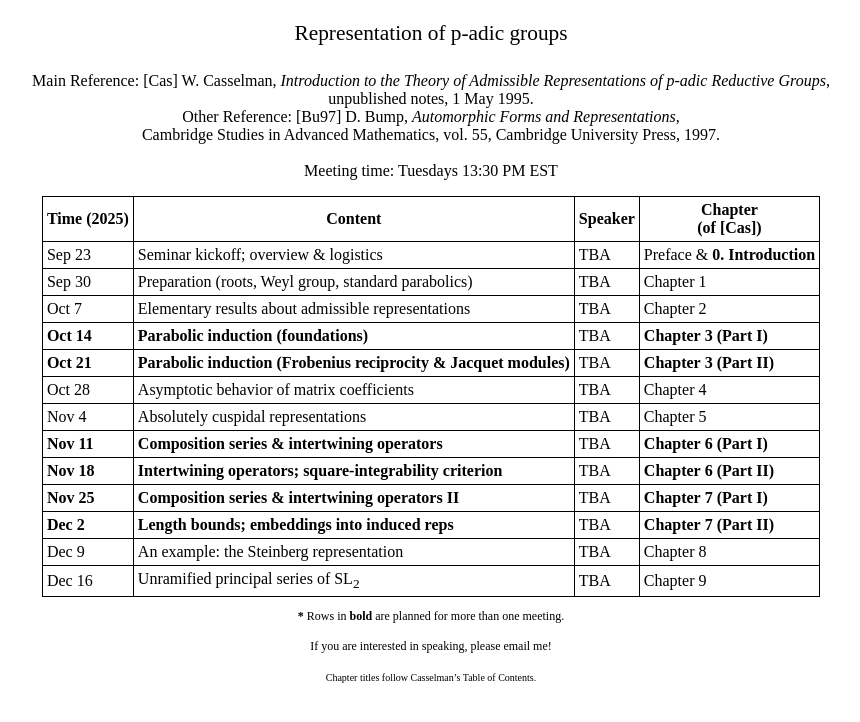
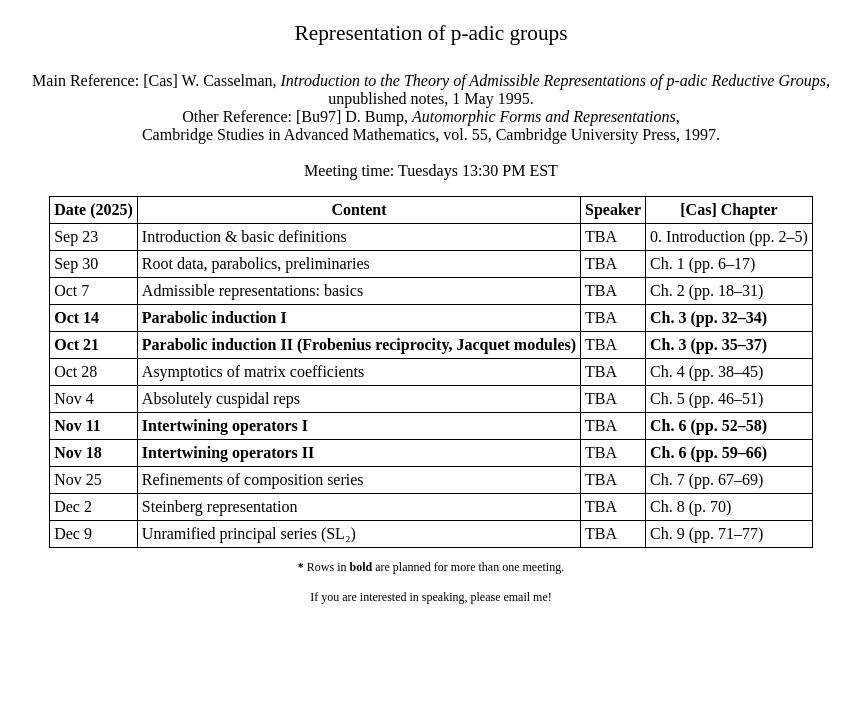
Before and after one commit to axhou/axhou.github.io, a Jekyll site: the page 25caspadic.html, which Jekyll copies as it is, in a window 1280 px wide. Shown: the top 722 px of the page, without its empty margins (209-1069 px from the left). Built offline with Jekyll 4.4.1, drawn with Linux system fonts in a browser that asks for light colours.

Commit message:
Update 25caspadic.html

```diff
--- a/25caspadic.html
+++ b/25caspadic.html
@@ -5,7 +5,7 @@
   <meta charset="UTF-8" />
   <style>
     body { background: white; font-family: serif; font-size: 16px; }
-    h3, h4 { text-align: center; font-weight: normal; font-size: 16pt; margin-bottom: 1.2em; }
+    h3 { text-align: center; font-weight: normal; font-size: 16pt; margin-bottom: 1.2em; }
     table { border-collapse: collapse; margin: 0 auto; margin-top: 1em; }
     th, td { border: 1px solid black; padding: 4px; }
     tfoot td { border: 0; text-align: center; font-size: 12px; padding-top: 1em; }
@@ -27,43 +27,37 @@
   <table>
     <thead>
       <tr>
-        <th>Time (2025)</th>
+        <th>Date (2025)</th>
         <th>Content</th>
         <th>Speaker</th>
-        <th>Chapter<br/>(of [Cas])</th>
+        <th>[Cas] Chapter</th>
       </tr>
     </thead>
     <tbody>
-      <tr><td>Sep&nbsp;23</td><td>Seminar kickoff; overview &amp; logistics</td><td>TBA</td><td>Preface &amp; <b>0. Introduction</b></td></tr>
-      <tr><td>Sep&nbsp;30</td><td>Preparation (roots, Weyl group, standard parabolics)</td><td>TBA</td><td>Chapter&nbsp;1</td></tr>
-      <tr><td>Oct&nbsp;7</td><td>Elementary results about admissible representations</td><td>TBA</td><td>Chapter&nbsp;2</td></tr>
+      <tr><td>Sep&nbsp;23</td><td>Introduction &amp; basic definitions</td><td>TBA</td><td>0. Introduction (pp.&nbsp;2–5)</td></tr>
+      <tr><td>Sep&nbsp;30</td><td>Root data, parabolics, preliminaries</td><td>TBA</td><td>Ch.&nbsp;1 (pp.&nbsp;6–17)</td></tr>
+      <tr><td>Oct&nbsp;7</td><td>Admissible representations: basics</td><td>TBA</td><td>Ch.&nbsp;2 (pp.&nbsp;18–31)</td></tr>
 
       <tr><td><strong>Oct&nbsp;14</strong></td>
-          <td><strong>Parabolic induction (foundations)</strong></td>
-          <td>TBA</td><td><strong>Chapter&nbsp;3 (Part&nbsp;I)</strong></td></tr>
+          <td><strong>Parabolic induction I</strong></td>
+          <td>TBA</td><td><strong>Ch.&nbsp;3 (pp.&nbsp;32–34)</strong></td></tr>
       <tr><td><strong>Oct&nbsp;21</strong></td>
-          <td><strong>Parabolic induction (Frobenius reciprocity &amp; Jacquet modules)</strong></td>
-          <td>TBA</td><td><strong>Chapter&nbsp;3 (Part&nbsp;II)</strong></td></tr>
+          <td><strong>Parabolic induction II (Frobenius reciprocity, Jacquet modules)</strong></td>
+          <td>TBA</td><td><strong>Ch.&nbsp;3 (pp.&nbsp;35–37)</strong></td></tr>
 
-      <tr><td>Oct&nbsp;28</td><td>Asymptotic behavior of matrix coefficients</td><td>TBA</td><td>Chapter&nbsp;4</td></tr>
-      <tr><td>Nov&nbsp;4</td><td>Absolutely cuspidal representations</td><td>TBA</td><td>Chapter&nbsp;5</td></tr>
+      <tr><td>Oct&nbsp;28</td><td>Asymptotics of matrix coefficients</td><td>TBA</td><td>Ch.&nbsp;4 (pp.&nbsp;38–45)</td></tr>
+      <tr><td>Nov&nbsp;4</td><td>Absolutely cuspidal reps</td><td>TBA</td><td>Ch.&nbsp;5 (pp.&nbsp;46–51)</td></tr>
 
       <tr><td><strong>Nov&nbsp;11</strong></td>
-          <td><strong>Composition series &amp; intertwining operators</strong></td>
-          <td>TBA</td><td><strong>Chapter&nbsp;6 (Part&nbsp;I)</strong></td></tr>
+          <td><strong>Intertwining operators I</strong></td>
+          <td>TBA</td><td><strong>Ch.&nbsp;6 (pp.&nbsp;52–58)</strong></td></tr>
       <tr><td><strong>Nov&nbsp;18</strong></td>
-          <td><strong>Intertwining operators; square-integrability criterion</strong></td>
-          <td>TBA</td><td><strong>Chapter&nbsp;6 (Part&nbsp;II)</strong></td></tr>
+          <td><strong>Intertwining operators II</strong></td>
+          <td>TBA</td><td><strong>Ch.&nbsp;6 (pp.&nbsp;59–66)</strong></td></tr>
 
-      <tr><td><strong>Nov&nbsp;25</strong></td>
-          <td><strong>Composition series &amp; intertwining operators II</strong></td>
-          <td>TBA</td><td><strong>Chapter&nbsp;7 (Part&nbsp;I)</strong></td></tr>
-      <tr><td><strong>Dec&nbsp;2</strong></td>
-          <td><strong>Length bounds; embeddings into induced reps</strong></td>
-          <td>TBA</td><td><strong>Chapter&nbsp;7 (Part&nbsp;II)</strong></td></tr>
-
-      <tr><td>Dec&nbsp;9</td><td>An example: the Steinberg representation</td><td>TBA</td><td>Chapter&nbsp;8</td></tr>
-      <tr><td>Dec&nbsp;16</td><td>Unramified principal series of SL<sub>2</sub></td><td>TBA</td><td>Chapter&nbsp;9</td></tr>
+      <tr><td>Nov&nbsp;25</td><td>Refinements of composition series</td><td>TBA</td><td>Ch.&nbsp;7 (pp.&nbsp;67–69)</td></tr>
+      <tr><td>Dec&nbsp;2</td><td>Steinberg representation</td><td>TBA</td><td>Ch.&nbsp;8 (p.&nbsp;70)</td></tr>
+      <tr><td>Dec&nbsp;9</td><td>Unramified principal series (SL₂)</td><td>TBA</td><td>Ch.&nbsp;9 (pp.&nbsp;71–77)</td></tr>
     </tbody>
     <tfoot>
       <tr>
@@ -72,11 +66,6 @@
           If you are interested in speaking, please email me!
         </td>
       </tr>
-      <tr>
-        <td colspan="4">
-          <small>Chapter titles follow Casselman’s Table of Contents. <!-- :contentReference[oaicite:0]{index=0} --></small>
-        </td>
-      </tr>
     </tfoot>
   </table>
 
```
